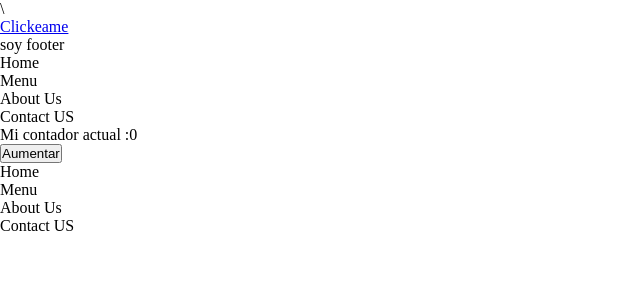
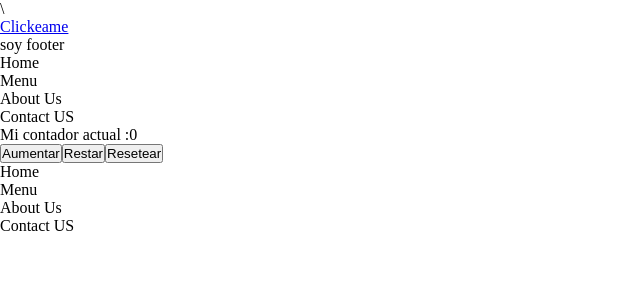
Before and after one commit to sebagalvarez1/app, a React (Create React App) app: page / in a window 1280 px wide. Shown: the top 300 px of the page, without its empty margins (0-640 px from the left). Built offline with nearby package versions, Linux system fonts and the light colour scheme.

Commit message:
entrega clase 5
entrega clase 5

```diff
--- a/src/Main.js
+++ b/src/Main.js
@@ -10,11 +10,19 @@ const Main = (props) =>{
 
 
     }
+    const restar= ()=> {
+        setContador (contador - 1);
+    }
+    const resetear= () => {
+        setContador(0);
+    }
 
     return (
         <main className= 'container'>
                  <p>Mi contador actual :{contador}</p>
             <button onClick={handleClick}>Aumentar</button>
+            <button onClick={restar}>Restar</button>
+            <button onClick={resetear}>Resetear</button>
 
             </main>
 
```
